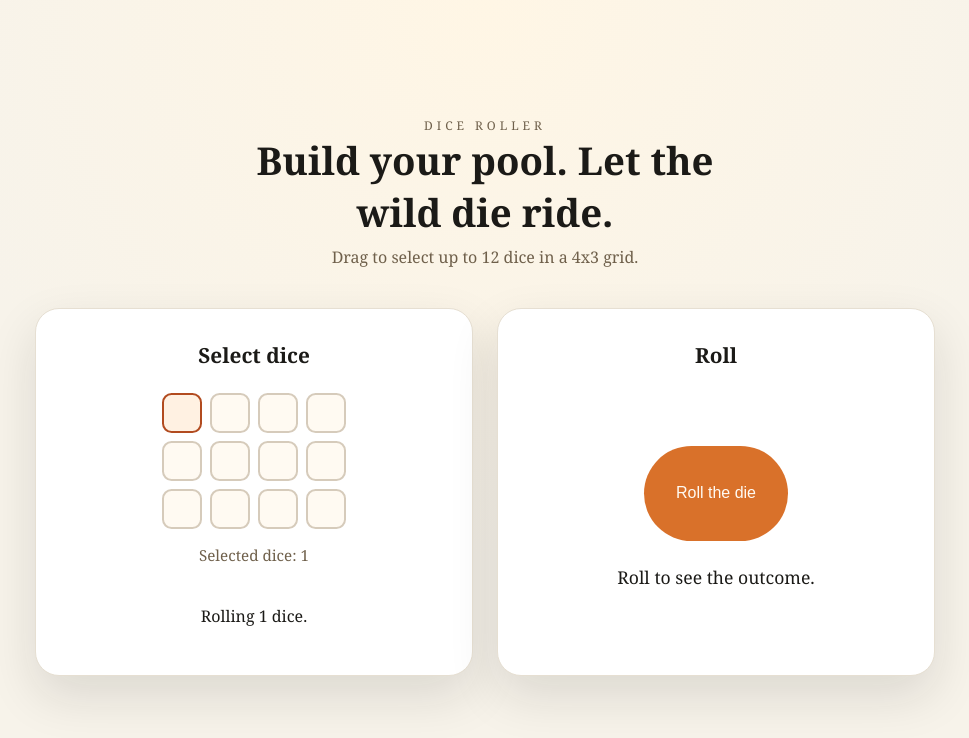
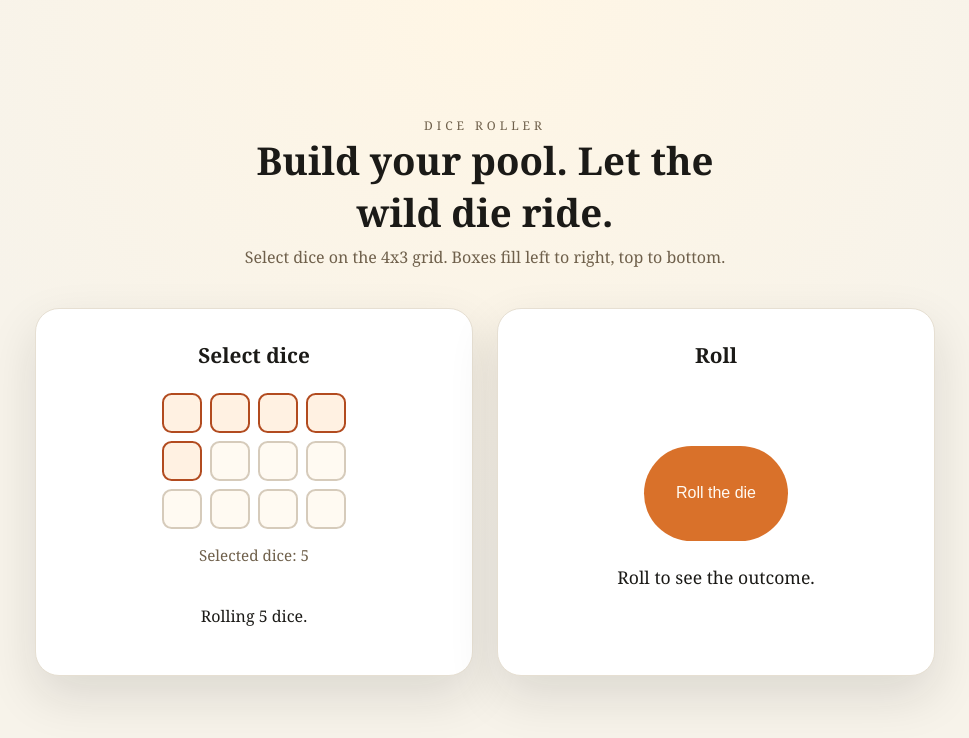
Before and after one commit to jreynoso/react-dice-roller, a React (Vite) app: page / in a window 1280 px wide. Shown: the top 738 px of the page, without its empty margins (155-1124 px from the left). Built offline with nearby package versions, Linux system fonts and the light colour scheme.

Commit message:
refactored die selector to allow more selections

```diff
--- a/src/adapters/state/useDiceRoll.ts
+++ b/src/adapters/state/useDiceRoll.ts
@@ -4,28 +4,21 @@ import { randomInt } from '../../infrastructure/rng/randomInt'
 import type { ScoredRoll } from '../../domain/dice/rollResult'
 import { scoreRoll } from '../../domain/dice/scoreRoll'
 
-export type DiceSelection = {
-  columns: number
-  rows: number
-}
-
 export type DiceRollState = {
   result: ScoredRoll | null
   roll: () => void
-  selection: DiceSelection
-  setSelection: (selection: DiceSelection) => void
-  selectedCount: number
+  selectionCount: number
+  setSelectionCount: (count: number) => void
 }
 
-const defaultSelection: DiceSelection = { columns: 1, rows: 1 }
+const defaultSelectionCount = 5
 
 export function useDiceRoll(): DiceRollState {
   const [result, setResult] = useState<ScoredRoll | null>(null)
-  const [selection, setSelection] = useState<DiceSelection>(defaultSelection)
-  const selectedCount = selection.columns * selection.rows
+  const [selectionCount, setSelectionCount] = useState(defaultSelectionCount)
 
   const roll = useCallback(() => {
-    const rolled = rollDice(randomInt, selectedCount)
+    const rolled = rollDice(randomInt, selectionCount)
     let complicationDecision: boolean | null = null
 
     if (rolled.wild.rolls[0] === 1) {
@@ -35,7 +28,7 @@ export function useDiceRoll(): DiceRollState {
     }
 
     setResult(scoreRoll(rolled, complicationDecision))
-  }, [selectedCount])
+  }, [selectionCount])
 
-  return { result, roll, selection, setSelection, selectedCount }
+  return { result, roll, selectionCount, setSelectionCount }
 }
--- a/src/ui/components/DiceSelector.tsx
+++ b/src/ui/components/DiceSelector.tsx
@@ -1,12 +1,10 @@
-import { useMemo, useState } from 'react'
 import styled from 'styled-components'
-import type { DiceSelection } from '../../adapters/state/useDiceRoll'
 
 type DiceSelectorProps = {
   columns: number
   rows: number
-  selection: DiceSelection
-  onSelect: (selection: DiceSelection) => void
+  selectionCount: number
+  onSelect: (count: number) => void
 }
 
 const Selector = styled.section`
@@ -22,12 +20,15 @@ const Grid = styled.div<{ $columns: number; $rows: number }>`
   gap: 0.5rem;
 `
 
-const Cell = styled.div<{ $selected: boolean }>`
+const Cell = styled.button<{
+  $selected: boolean
+}>`
   width: 2.5rem;
   height: 2.5rem;
   border-radius: 0.6rem;
   border: 2px solid ${({ $selected }) => ($selected ? '#b24b1f' : '#d6cbbb')};
   background: ${({ $selected }) => ($selected ? '#fff1e2' : '#fffaf2')};
+  cursor: pointer;
 `
 
 const Count = styled.p`
@@ -36,56 +37,35 @@ const Count = styled.p`
   color: #6f604b;
 `
 
-function DiceSelector({ columns, rows, selection, onSelect }: DiceSelectorProps) {
-  const [dragging, setDragging] = useState(false)
-
-  const cells = useMemo(() => {
-    return Array.from({ length: rows }, (_, rowIndex) =>
-      Array.from({ length: columns }, (_, colIndex) => ({
-        row: rowIndex + 1,
-        column: colIndex + 1,
-      })),
-    )
-  }, [columns, rows])
-
-  const handleSelect = (row: number, column: number) => {
-    onSelect({ rows: row, columns: column })
-  }
-
-  const selectedCount = selection.columns * selection.rows
+function DiceSelector({
+  columns,
+  rows,
+  selectionCount,
+  onSelect,
+}: DiceSelectorProps) {
+  const totalCells = columns * rows
 
   return (
     <Selector>
-      <Grid
-        $columns={columns}
-        $rows={rows}
-        role="grid"
-        aria-label="Dice selection"
-        onPointerUp={() => setDragging(false)}
-        onPointerLeave={() => setDragging(false)}
-      >
-        {cells.flat().map(({ row, column }) => {
-          const isSelected = row <= selection.rows && column <= selection.columns
+      <Grid $columns={columns} $rows={rows} role="grid" aria-label="Dice selection">
+        {Array.from({ length: totalCells }, (_, index) => {
+          const count = index + 1
+          const isSelected = count <= selectionCount
+
           return (
             <Cell
-              key={`${row}-${column}`}
+              key={count}
+              type="button"
               role="gridcell"
               aria-selected={isSelected}
               $selected={isSelected}
-              onPointerDown={() => {
-                setDragging(true)
-                handleSelect(row, column)
-              }}
-              onPointerEnter={() => {
-                if (dragging) {
-                  handleSelect(row, column)
-                }
-              }}
+              onClick={() => onSelect(count)}
             />
           )
         })}
       </Grid>
-      <Count>Selected dice: {selectedCount}</Count>
+
+      <Count>Selected dice: {selectionCount}</Count>
     </Selector>
   )
 }
--- a/src/ui/pages/DicePage.tsx
+++ b/src/ui/pages/DicePage.tsx
@@ -101,7 +101,7 @@ const Summary = styled.div`
 `
 
 function DicePage() {
-  const { result, roll, selection, setSelection, selectedCount } = useDiceRoll()
+  const { result, roll, selectionCount, setSelectionCount } = useDiceRoll()
   const message = result ? toDisplayText(result) : 'Roll to see the outcome.'
   const summary = result ? toDisplaySummary(result) : []
 
@@ -110,7 +110,7 @@ function DicePage() {
       <Header>
         <Overline>Dice Roller</Overline>
         <h1>Build your pool. Let the wild die ride.</h1>
-        <p>Drag to select up to 12 dice in a 4x3 grid.</p>
+        <p>Select dice on the 4x3 grid. Boxes fill left to right, top to bottom.</p>
       </Header>
 
       <Panels>
@@ -119,10 +119,10 @@ function DicePage() {
           <DiceSelector
             columns={4}
             rows={3}
-            selection={selection}
-            onSelect={setSelection}
+            selectionCount={selectionCount}
+            onSelect={setSelectionCount}
           />
-          <p>Rolling {selectedCount} dice.</p>
+          <p>Rolling {selectionCount} dice.</p>
         </Panel>
 
         <Panel>
```
